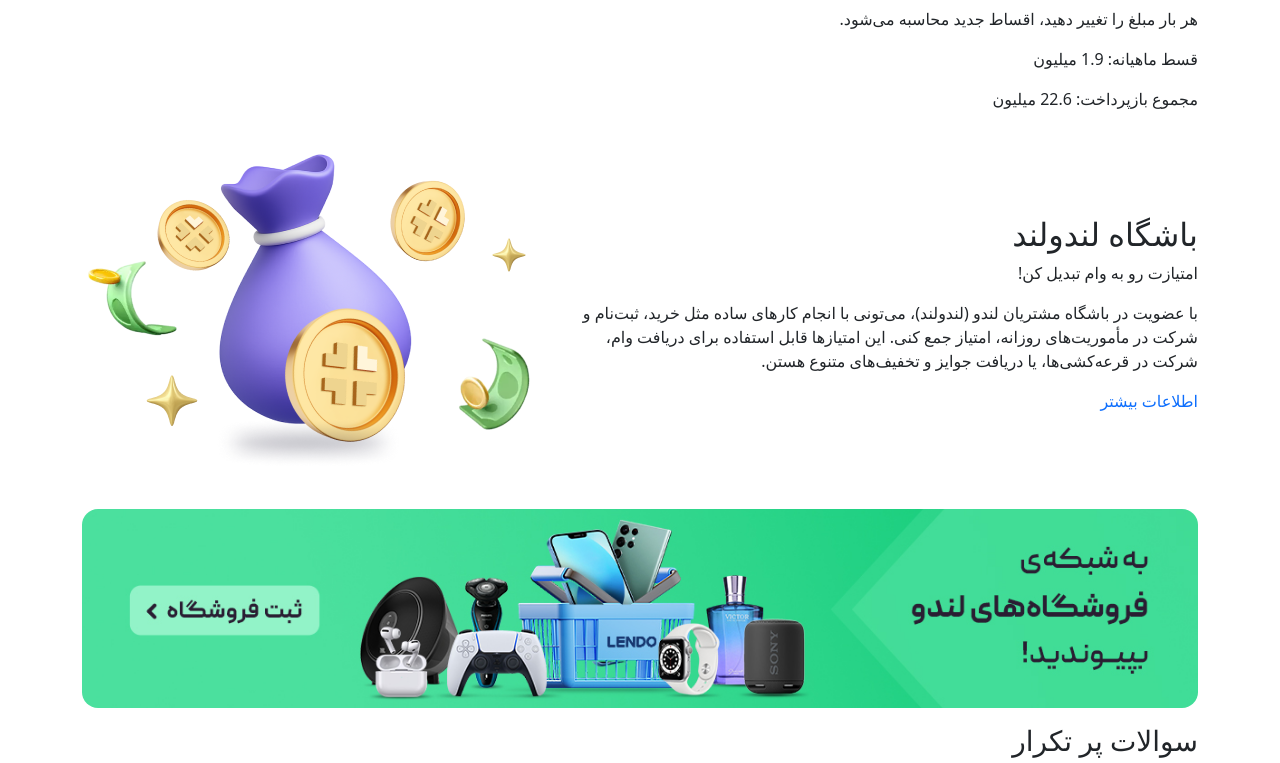
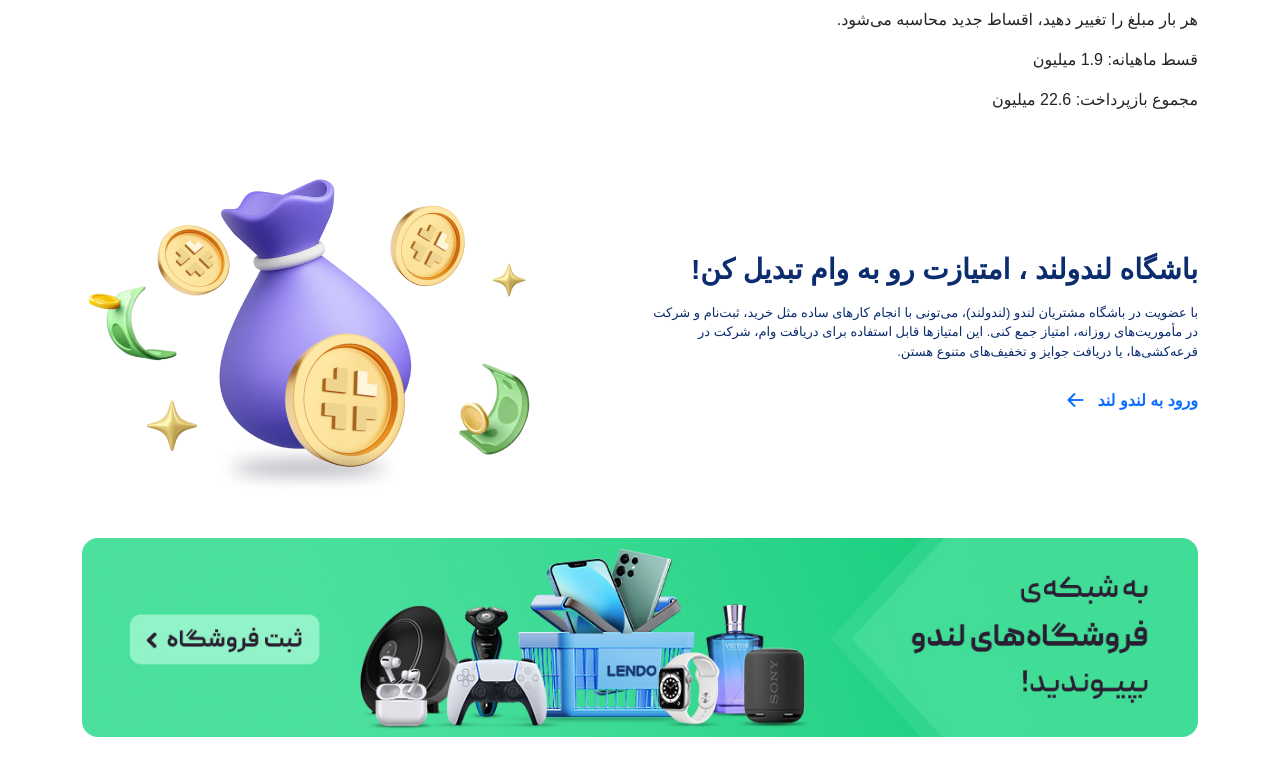
Before and after one commit to Amir-ZoghiPeyman/lendo-landing-page, a website built with Vite: page index.html in a window 1280 px wide. Shown: the part 1680-2443 px from the top of the page. Built offline with nearby package versions, Linux system fonts and the light colour scheme; files whose address does not match are found by name.

Commit message:
section-02 styles added

```diff
--- a/package.json
+++ b/package.json
@@ -13,6 +13,7 @@
   },
   "dependencies": {
     "bootstrap": "^5.3.8",
+    "bootstrap-icons": "^1.13.1",
     "sass": "^1.94.0",
     "swiper": "^12.0.3"
   }
--- a/src/components/loanCalculator/loanCalculator.js
+++ b/src/components/loanCalculator/loanCalculator.js
@@ -5,7 +5,7 @@
         <div class="d-flex justify-content-center">
           <p>وام</p>
           <img
-            src="./public/loanCalculator/50.png"
+            src="loanCalculator/50.png"
             class="img-fluid"
             alt=""
             style="width: 50px"
--- a/src/components/section-02/section-02.js
+++ b/src/components/section-02/section-02.js
@@ -1,34 +1,67 @@
 export function section02() {
   return `
-    <section class="container">
-      <div class="d-md-flex align-items-center gap-4">
-        <div>
-          <div>
-            <h2>باشگاه لندولند</h2>
-            <p>امتیازت رو به وام تبدیل کن!</p>
+    <section class="my-5">
+      <div
+        class="container d-md-flex justify-content-between align-items-center"
+      >
+        <div class="section-02-width">
+          <!-- main text -->
+          <div class="mb-3">
+            <h2 class="fs-3 fw-bolder text-primary">
+              باشگاه لندولند
+              <span class="fw-semibold text-primary d-none d-md-inline"
+                >، امتیازت رو به وام تبدیل کن!</span
+              >
+            </h2>
+            <p class="fw-semibold text-primary d-md-none">
+              امتیازت رو به وام تبدیل کن!
+            </p>
           </div>
-          <p>
+
+          <p class="section-02-text text-primary">
             با عضویت در باشگاه مشتریان لندو (لندولند)، می‌تونی با انجام کارهای
             ساده مثل خرید، ثبت‌نام و شرکت در مأموریت‌های روزانه، امتیاز جمع کنی.
             این امتیازها قابل استفاده برای دریافت وام، شرکت در قرعه‌کشی‌ها، یا
             دریافت جوایز و تخفیف‌های متنوع هستن.
           </p>
-          <a href="" class="text-decoration-none">اطلاعات بیشتر</a>
+
+          <div>
+            <a href="" class="fw-bolder text-decoration-none section-02-link">
+              <span class="d-inline d-md-none">اطلاعات بیشتر</span>
+              <span class="d-none d-md-inline">ورود به لندو لند</span>
+              <i class="fs-2 bi bi-arrow-left-short"></i>
+            </a>
           </div>
+        </div>
+
+        <!-- image -->
         <img src="section-02/lendoland.png" class="img-fluid" alt="" />
       </div>
 
-      <div>
+      <!-- banner-mobile -->
+      <div class="bg-primary-bg py-1 d-md-block d-lg-none">
+        <div class="container">
+          <a href="#">
             <img
               src="section-02/banner-mobile.jpeg"
               class="img-fluid my-3 rounded-4 d-block d-md-none"
               alt=""
             />
+          </a>
+        </div>
+      </div>
+
+      <!-- banner-desktop -->
+      <div class="py-1 d-none d-md-block">
+        <div class="container">
+          <a href="#">
             <img
               src="section-02/banner-desktop.jpeg"
               class="img-fluid my-3 rounded-4 d-none d-md-block"
               alt=""
             />
+          </a>
+        </div>
       </div>
     </section>
     `
--- a/src/styles/scss/_section-02.scss
+++ b/src/styles/scss/_section-02.scss
@@ -0,0 +1,20 @@
+.section-02-icon {
+  width: 16px;
+  height: auto;
+}
+
+.section-02-text {
+  font-size: small;
+}
+
+.section-02-link {
+  display: inline-flex;
+  align-items: center;
+  gap: 6px;
+}
+
+@media (min-width: 768px) {
+  .section-02-width {
+    width: 50%;
+  }
+}
--- a/src/styles/scss/main.scss
+++ b/src/styles/scss/main.scss
@@ -1,4 +1,15 @@
+@font-face {
+  font-family: "Samim";
+  src: url("src/assets/fonts/Samim.woff2") format("woff2"),
+    url("src/assets/fonts/Samim.woff") format("woff");
+  font-weight: 400;
+  font-style: normal;
+}
+
+$font-family-sans-serif: "Samim", sans-serif;
+
 @import "bootstrap/scss/functions";
+@import "bootstrap-icons/font/bootstrap-icons.css";
 
 @import "faq";
 @import "footer";
@@ -8,7 +19,18 @@
 @import "section-01";
 @import "section-02";
 
+body {
+  font-family: "Samim", sans-serif;
+}
+
+$custom-colors: (
+  "primary": #0b2c6e,
+  "primary-bg": #f3f3f3,
+);
+
 @import "bootstrap/scss/variables";
+
+$theme-colors: map-merge($theme-colors, $custom-colors);
 
 @import "bootstrap/scss/maps";
 @import "bootstrap/scss/mixins";
```
Also changed, not shown: src/assets/fonts/Samim.woff (added), src/assets/fonts/Samim.woff2 (added), 1 other file. Lines whose indentation alone changed are shown as unchanged.
